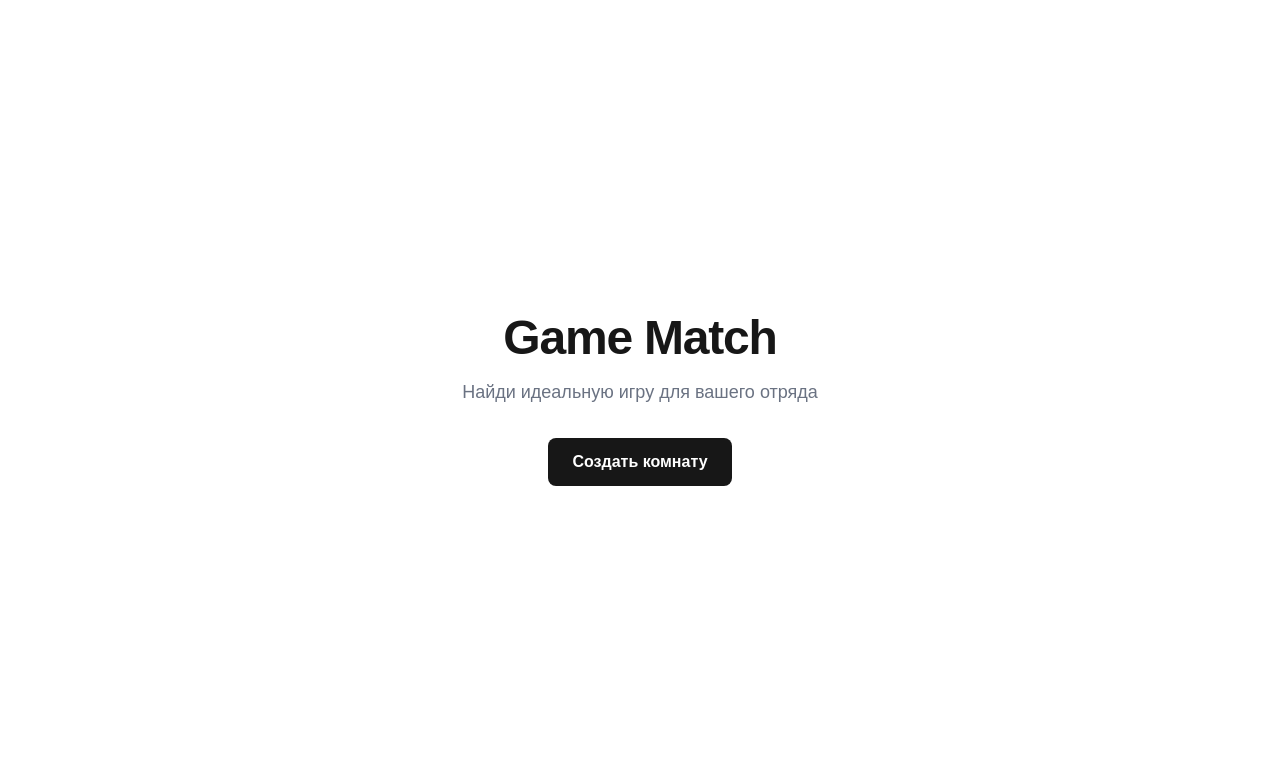
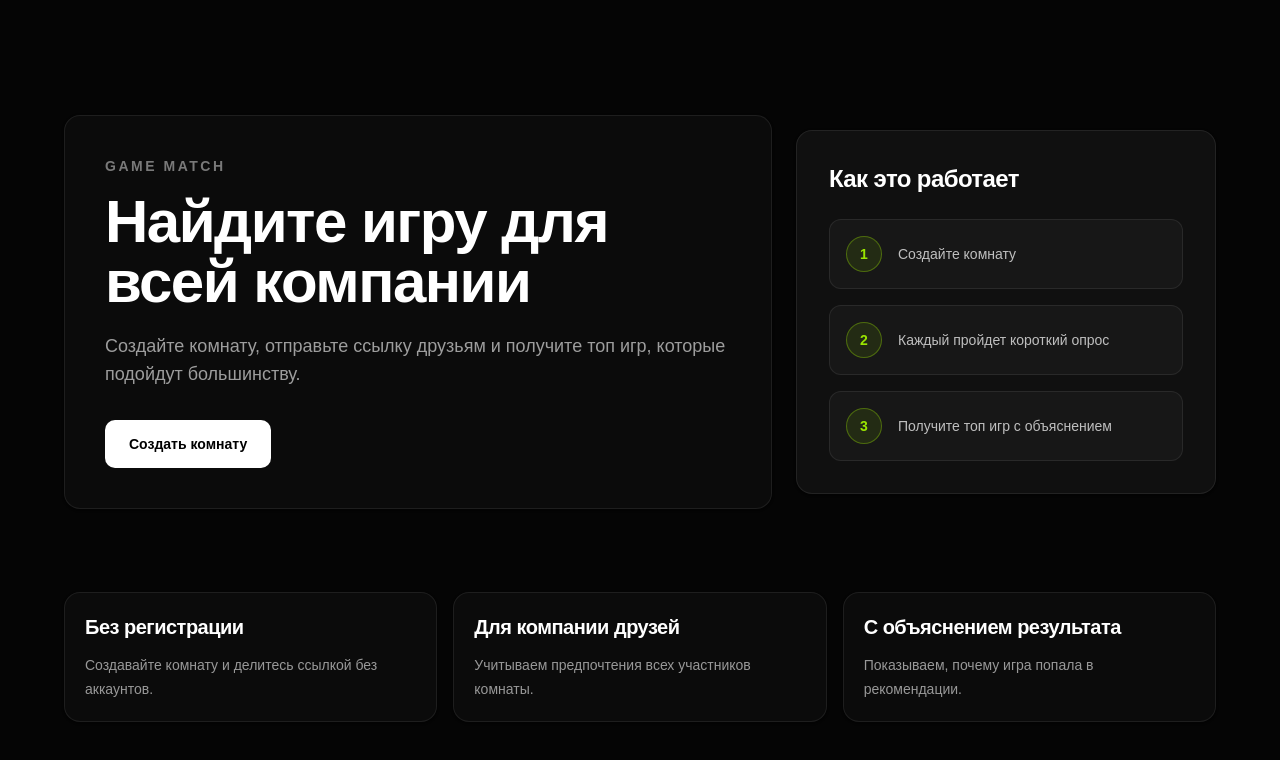
Before and after one commit to unitonli/game-match, a Next.js app: page / in a window 1280 px wide. Shown: the top 760 px of the page. Built offline with nearby package versions, Linux system fonts and the light colour scheme.

Commit message:
Improve home page UI

```diff
--- a/app/page.tsx
+++ b/app/page.tsx
@@ -5,6 +5,25 @@ import { generateRoomCode } from "./utils/rooms";
 
 export default function HomePage() {
   const router = useRouter();
+  const steps = [
+    "Создайте комнату",
+    "Каждый пройдет короткий опрос",
+    "Получите топ игр с объяснением",
+  ];
+  const features = [
+    {
+      title: "Без регистрации",
+      description: "Создавайте комнату и делитесь ссылкой без аккаунтов.",
+    },
+    {
+      title: "Для компании друзей",
+      description: "Учитываем предпочтения всех участников комнаты.",
+    },
+    {
+      title: "С объяснением результата",
+      description: "Показываем, почему игра попала в рекомендации.",
+    },
+  ];
 
   function handleCreateRoom() {
     const code = generateRoomCode();
@@ -12,19 +31,66 @@ export default function HomePage() {
   }
 
   return (
-    <main className="flex min-h-screen items-center justify-center px-6">
-      <section className="flex max-w-md flex-col items-center text-center">
-        <h1 className="text-5xl font-bold tracking-tight">Game Match</h1>
-        <p className="mt-4 text-lg text-gray-500">
-          Найди идеальную игру для вашего отряда
+    <main className="min-h-screen bg-[#050505] px-6 py-8 text-white sm:px-8">
+      <section className="mx-auto w-full max-w-6xl">
+        <div className="grid min-h-[70vh] items-center gap-6 lg:grid-cols-[minmax(0,1fr)_420px]">
+          <div className="rounded-2xl border border-white/[0.08] bg-[#0b0b0b] p-6 shadow-sm shadow-black/30 sm:p-8 lg:p-10">
+            <p className="text-sm font-bold uppercase tracking-[0.18em] text-white/45">
+              Game Match
+            </p>
+            <h1 className="mt-4 max-w-3xl text-4xl font-bold tracking-tight text-white sm:text-6xl">
+              Найдите игру для всей компании
+            </h1>
+            <p className="mt-5 max-w-2xl text-base leading-7 text-white/60 sm:text-lg">
+              Создайте комнату, отправьте ссылку друзьям и получите топ игр,
+              которые подойдут большинству.
             </p>
             <button
               type="button"
               onClick={handleCreateRoom}
-          className="mt-8 rounded-lg bg-foreground px-6 py-3 font-semibold text-background transition hover:opacity-85 focus:outline-none focus:ring-2 focus:ring-foreground focus:ring-offset-2 focus:ring-offset-background"
+              className="mt-8 inline-flex min-h-12 w-full items-center justify-center rounded-[10px] bg-white px-6 text-sm font-bold text-black transition hover:-translate-y-0.5 hover:bg-white/88 focus:outline-none focus:ring-2 focus:ring-white focus:ring-offset-2 focus:ring-offset-[#0b0b0b] sm:w-auto"
             >
               Создать комнату
             </button>
+          </div>
+
+          <aside className="rounded-2xl border border-white/[0.08] bg-[#101010] p-6 shadow-sm shadow-black/30 sm:p-8">
+            <h2 className="text-2xl font-bold tracking-tight text-white">
+              Как это работает
+            </h2>
+            <div className="mt-6 grid gap-4">
+              {steps.map((step, index) => (
+                <div
+                  key={step}
+                  className="flex gap-4 rounded-xl border border-white/[0.08] bg-white/[0.03] p-4"
+                >
+                  <span className="flex h-9 w-9 shrink-0 items-center justify-center rounded-full border border-lime-400/35 bg-lime-400/10 text-sm font-bold text-lime-400">
+                    {index + 1}
+                  </span>
+                  <p className="pt-1.5 text-sm font-medium leading-6 text-white/72">
+                    {step}
+                  </p>
+                </div>
+              ))}
+            </div>
+          </aside>
+        </div>
+
+        <div className="grid gap-4 pb-8 md:grid-cols-3">
+          {features.map((feature) => (
+            <article
+              key={feature.title}
+              className="rounded-2xl border border-white/[0.08] bg-[#0b0b0b] p-5 shadow-sm shadow-black/30"
+            >
+              <h3 className="text-xl font-bold tracking-tight text-white">
+                {feature.title}
+              </h3>
+              <p className="mt-3 text-sm leading-6 text-white/58">
+                {feature.description}
+              </p>
+            </article>
+          ))}
+        </div>
       </section>
     </main>
   );
--- a/app/room/[code]/page.tsx
+++ b/app/room/[code]/page.tsx
@@ -19,7 +19,7 @@ export default async function RoomPage({ params }: RoomPageProps) {
 
   return (
     <main className="min-h-screen bg-[#050505] px-6 py-8 text-white sm:px-8">
-      <section className="mx-auto flex min-h-[calc(100vh-64px)] w-full max-w-6xl items-center">
+      <section className="mx-auto flex min-h-[70vh] w-full max-w-6xl items-center">
         <div className="grid w-full gap-6 lg:grid-cols-[minmax(0,1fr)_380px]">
           <div className="rounded-2xl border border-white/[0.08] bg-[#0b0b0b] p-6 shadow-sm shadow-black/30 sm:p-8 lg:p-10">
             <p className="text-sm font-bold uppercase tracking-[0.18em] text-white/45">
```
Lines whose indentation alone changed are shown as unchanged.
